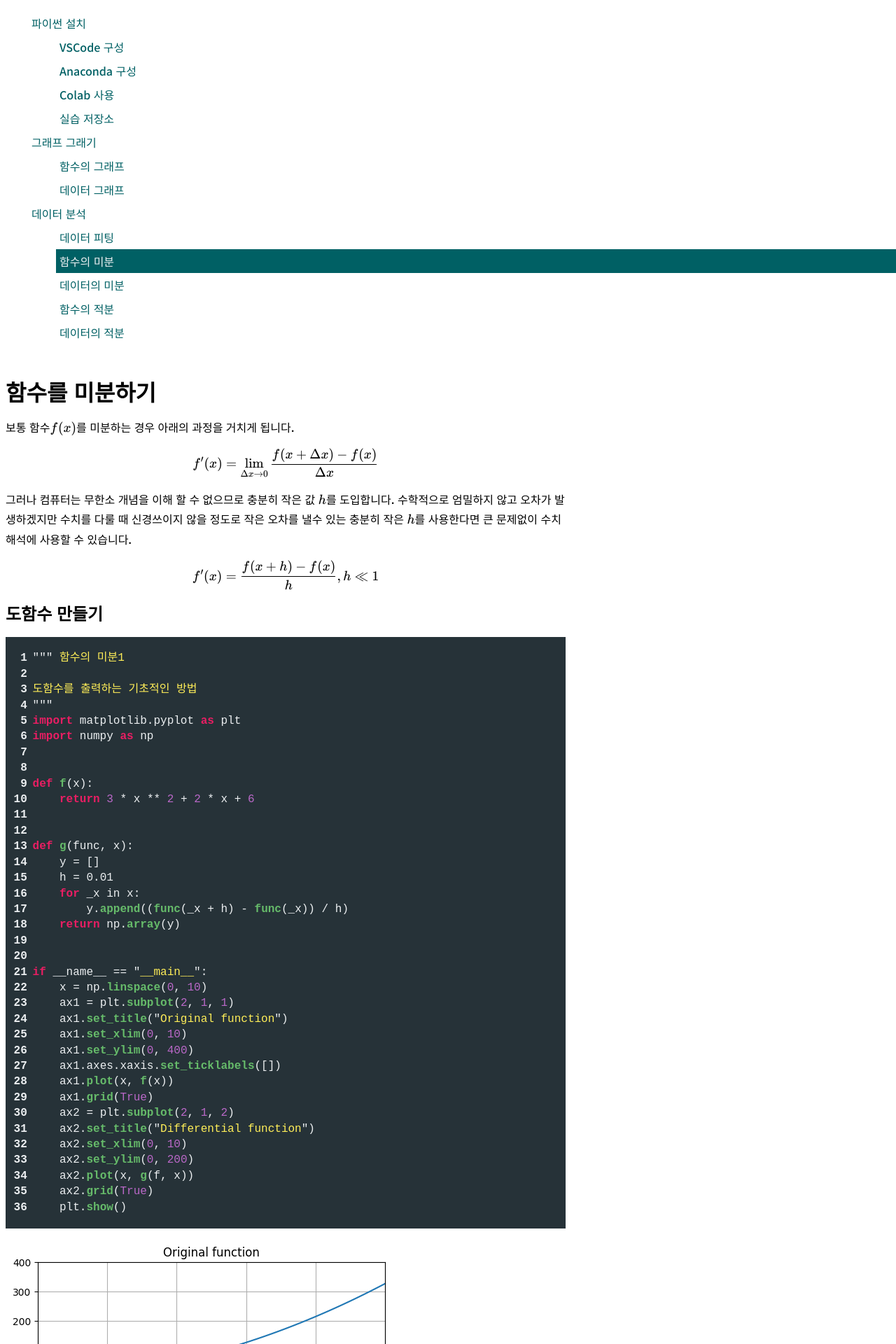
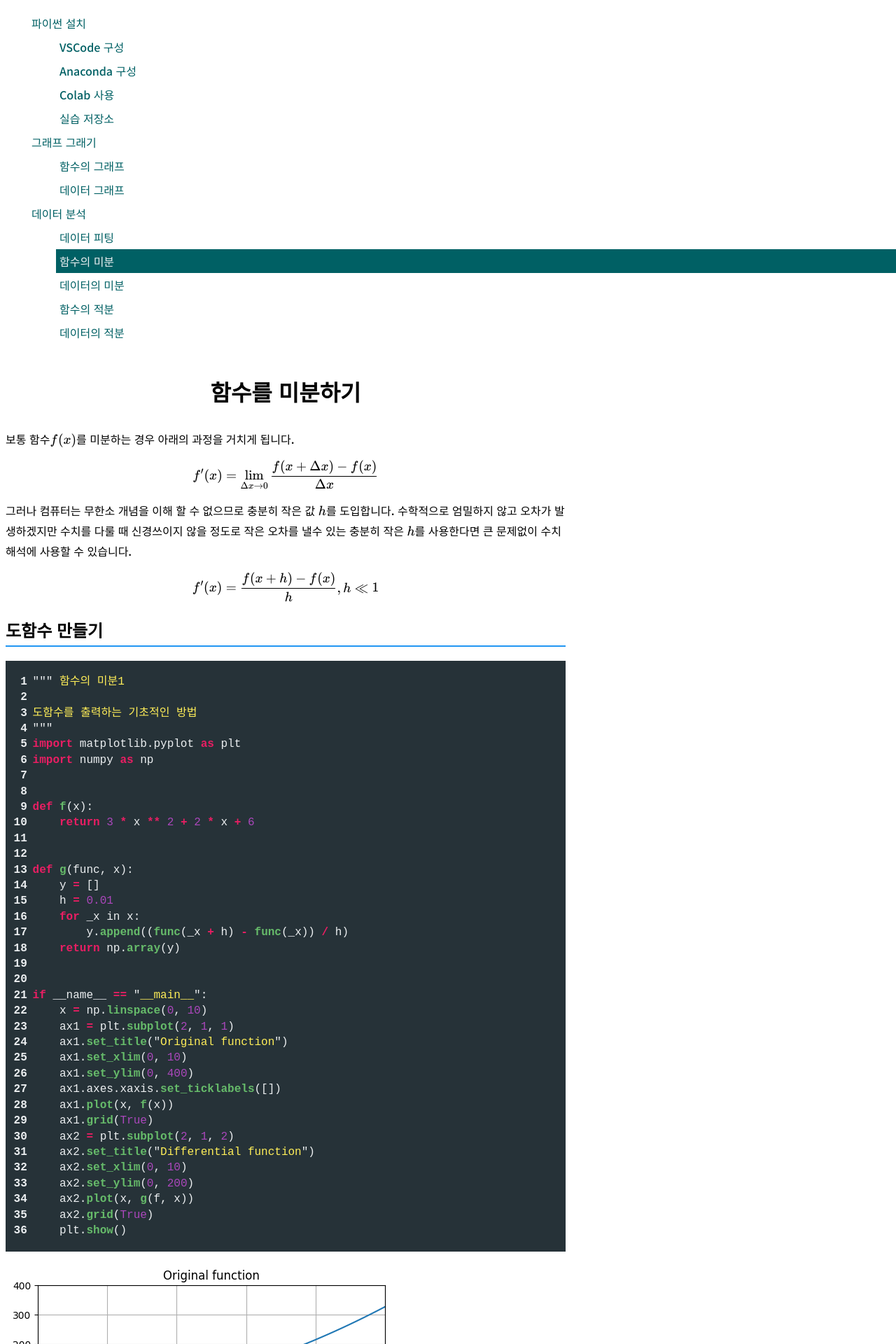
Before and after one commit to CNU-Computer-Physics/CNU-Computer-Physics.github.io, a Jekyll site: the page built from docs/analysis/function_differential.md, in a window 1280 px wide. Shown: the top 1920 px of the page at 70% size. Built offline with Jekyll 4.4.1, drawn with Linux system fonts in a browser that asks for light colours; nearby versions of some CDN libraries; some web fonts are replaced.

Commit message:
style fix

```diff
--- a/_sass/common.sass
+++ b/_sass/common.sass
@@ -4,3 +4,13 @@ article
   padding: 1rem 0.5rem
   line-height: 1.8em
   max-width: 800px
+  h1
+    text-align: center
+    margin-bottom: 1.2em
+  h2
+    padding: 0.3em 0
+    border-bottom: material-color('blue', '500') solid 2px
+  h3
+    color: material-color('blue', '600')
+  img
+    max-width: 100%
--- a/_sass/highlighter-rouge.sass
+++ b/_sass/highlighter-rouge.sass
@@ -35,7 +35,7 @@ div.highlighter-rouge
     .lineno
       font-weight: bold
       text-align: right
-    .kn, .k
+    .kn, .k, .o
       font-weight: bold
       color: material-color('pink', '500')
     .nf
@@ -43,7 +43,7 @@ div.highlighter-rouge
       color: material-color('green', '400')
     .s
       color: material-color('yellow', '400')
-    .mi, .bp
-      color: material-color('purple', '300')
+    .mi, .bp, .mf
+      color: material-color('purple', '400')
     .c1
       color: material-color('blue-grey', '300')
```
